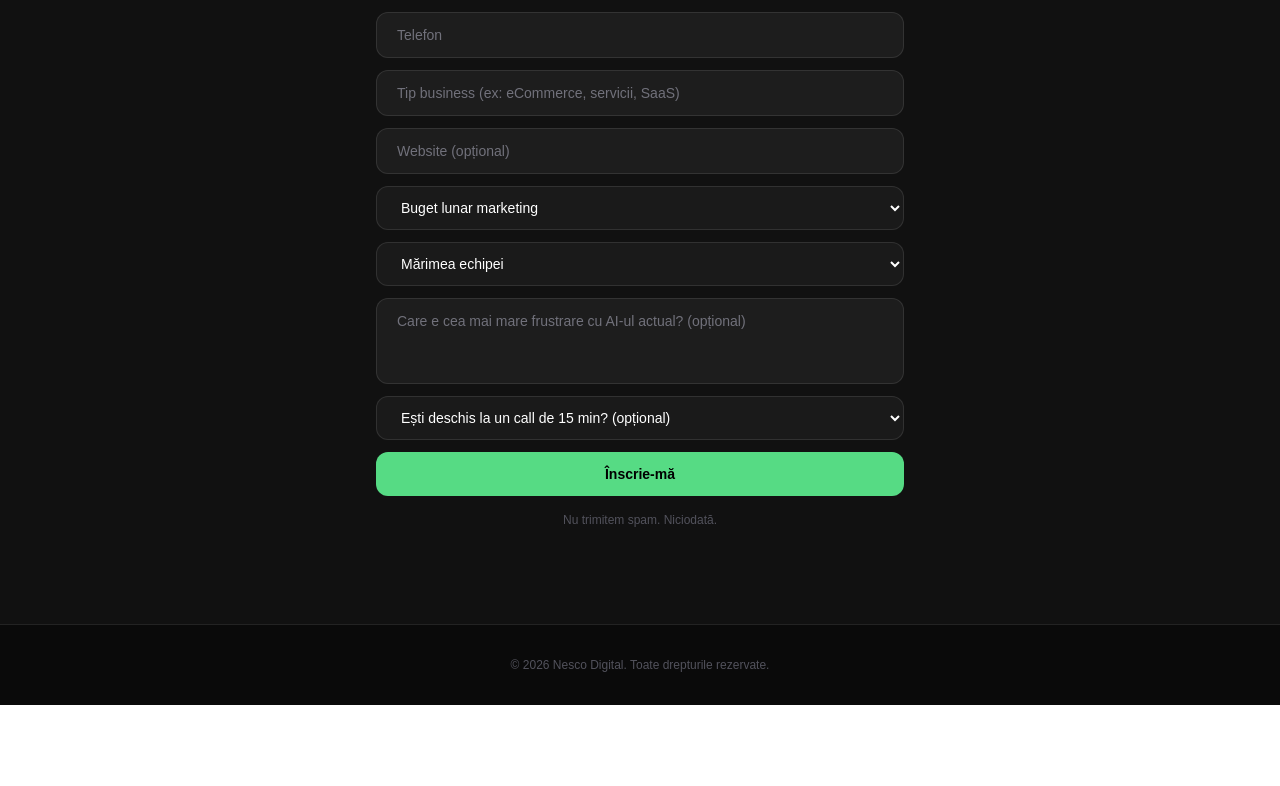
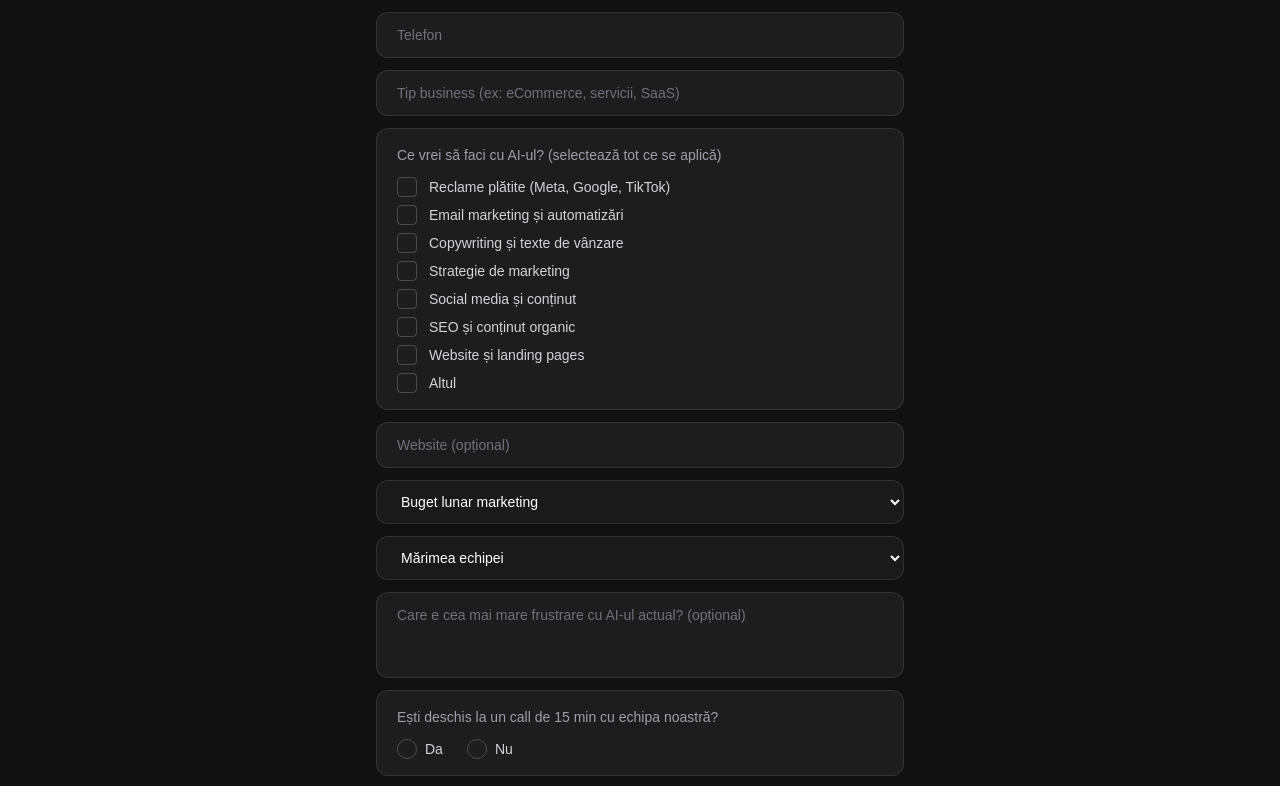
Before and after one commit to nescodigital/nesco-ai, a Next.js app: page / in a window 1280 px wide. Shown: the part 2271-3057 px from the top of the page. Before the commit the page ends 2976 px from the top, so only its background shows below. Built offline with nearby package versions, Linux system fonts and the light colour scheme.

Commit message:
feat: checkboxuri servicii si radio buttons pentru call

```diff
--- a/app/api/waitlist/route.ts
+++ b/app/api/waitlist/route.ts
@@ -16,6 +16,7 @@ export async function POST(req: NextRequest) {
     teamSize = "",
     frustration = "",
     callOpen = "",
+    services = "",
     lang = "ro",
   } = body;
 
@@ -41,6 +42,7 @@ export async function POST(req: NextRequest) {
     teamSize,
     frustration,
     callOpen,
+    services,
     lang,
     createdAt: new Date().toISOString(),
   });
@@ -111,6 +113,7 @@ export async function POST(req: NextRequest) {
           ["Buget", budget],
           ["Marime echipa", teamSize],
           ["Frustrare principala", frustration],
+          ["Servicii de interes", services],
           ["Deschis la call", callOpen],
           ["Limba", lang],
         ]
--- a/app/page.tsx
+++ b/app/page.tsx
@@ -21,6 +21,13 @@ export default function Home() {
     frustration: "",
     callOpen: "",
   });
+  const [services, setServices] = useState<string[]>([]);
+
+  function toggleService(value: string) {
+    setServices((prev) =>
+      prev.includes(value) ? prev.filter((s) => s !== value) : [...prev, value]
+    );
+  }
 
   const t = (ro: string, en: string) => (lang === "ro" ? ro : en);
 
@@ -36,7 +43,7 @@ export default function Home() {
       await fetch("/api/waitlist", {
         method: "POST",
         headers: { "Content-Type": "application/json" },
-        body: JSON.stringify({ ...fields, lang }),
+        body: JSON.stringify({ ...fields, services: services.join(", "), lang }),
       });
     } finally {
       setLoading(false);
@@ -302,6 +309,49 @@ export default function Home() {
                   placeholder={t("Tip business (ex: eCommerce, servicii, SaaS)", "Business type (e.g. eCommerce, services, SaaS)")}
                   className="w-full rounded-xl border border-white/10 bg-white/5 px-5 py-3 text-sm text-white placeholder-zinc-500 outline-none ring-[#56db84] focus:ring-2"
                 />
+                {/* ── Servicii de interes ── */}
+                <div className="rounded-xl border border-white/10 bg-white/5 px-5 py-4">
+                  <p className="mb-3 text-sm text-zinc-400">
+                    {t(
+                      "Ce vrei să faci cu AI-ul? (selectează tot ce se aplică)",
+                      "What do you want to use AI for? (select all that apply)"
+                    )}
+                  </p>
+                  <div className="flex flex-col gap-2">
+                    {[
+                      { value: "paid-ads", ro: "Reclame plătite (Meta, Google, TikTok)", en: "Paid ads (Meta, Google, TikTok)" },
+                      { value: "email-marketing", ro: "Email marketing și automatizări", en: "Email marketing & automations" },
+                      { value: "copywriting", ro: "Copywriting și texte de vânzare", en: "Copywriting & sales copy" },
+                      { value: "strategy", ro: "Strategie de marketing", en: "Marketing strategy" },
+                      { value: "social-media", ro: "Social media și conținut", en: "Social media & content" },
+                      { value: "seo", ro: "SEO și conținut organic", en: "SEO & organic content" },
+                      { value: "website", ro: "Website și landing pages", en: "Website & landing pages" },
+                      { value: "other", ro: "Altul", en: "Other" },
+                    ].map(({ value, ro, en }) => (
+                      <label key={value} className="flex cursor-pointer items-center gap-3">
+                        <span
+                          className="flex h-5 w-5 shrink-0 items-center justify-center rounded border border-white/20 transition"
+                          style={services.includes(value) ? { background: "#56db84", borderColor: "#56db84" } : {}}
+                        >
+                          {services.includes(value) && (
+                            <svg width="12" height="12" viewBox="0 0 12 12" fill="none">
+                              <path d="M2 6l3 3 5-5" stroke="#000" strokeWidth="1.8" strokeLinecap="round" strokeLinejoin="round" />
+                            </svg>
+                          )}
+                        </span>
+                        <input
+                          type="checkbox"
+                          className="sr-only"
+                          value={value}
+                          checked={services.includes(value)}
+                          onChange={() => toggleService(value)}
+                        />
+                        <span className="text-sm text-zinc-300">{t(ro, en)}</span>
+                      </label>
+                    ))}
+                  </div>
+                </div>
+
                 <input
                   type="url"
                   value={fields.website}
@@ -339,15 +389,41 @@ export default function Home() {
                   placeholder={t("Care e cea mai mare frustrare cu AI-ul actual? (opțional)", "What's your biggest frustration with AI tools today? (optional)")}
                   className="w-full rounded-xl border border-white/10 bg-white/5 px-5 py-3 text-sm text-white placeholder-zinc-500 outline-none ring-[#56db84] focus:ring-2 resize-none"
                 />
-                <select
-                  value={fields.callOpen}
-                  onChange={(e) => setField("callOpen", e.target.value)}
-                  className="w-full rounded-xl border border-white/10 bg-[#1a1a1a] px-5 py-3 text-sm text-white outline-none ring-[#56db84] focus:ring-2"
-                >
-                  <option value="">{t("Ești deschis la un call de 15 min? (opțional)", "Open to a 15-min call? (optional)")}</option>
-                  <option value="yes">{t("Da, cu plăcere", "Yes, happy to")}</option>
-                  <option value="no">{t("Nu, mersi", "No, thanks")}</option>
-                </select>
+                {/* ── Call radio ── */}
+                <div className="rounded-xl border border-white/10 bg-white/5 px-5 py-4">
+                  <p className="mb-3 text-sm text-zinc-400">
+                    {t(
+                      "Ești deschis la un call de 15 min cu echipa noastră?",
+                      "Open to a 15-min call with our team?"
+                    )}
+                  </p>
+                  <div className="flex gap-6">
+                    {[
+                      { value: "yes", ro: "Da", en: "Yes" },
+                      { value: "no", ro: "Nu", en: "No" },
+                    ].map(({ value, ro, en }) => (
+                      <label key={value} className="flex cursor-pointer items-center gap-2">
+                        <span
+                          className="flex h-5 w-5 shrink-0 items-center justify-center rounded-full border border-white/20 transition"
+                          style={fields.callOpen === value ? { borderColor: "#56db84" } : {}}
+                        >
+                          {fields.callOpen === value && (
+                            <span className="h-3 w-3 rounded-full" style={{ background: "#56db84" }} />
+                          )}
+                        </span>
+                        <input
+                          type="radio"
+                          className="sr-only"
+                          name="callOpen"
+                          value={value}
+                          checked={fields.callOpen === value}
+                          onChange={() => setField("callOpen", value)}
+                        />
+                        <span className="text-sm text-zinc-300">{t(ro, en)}</span>
+                      </label>
+                    ))}
+                  </div>
+                </div>
 
                 <button
                   type="submit"
```
